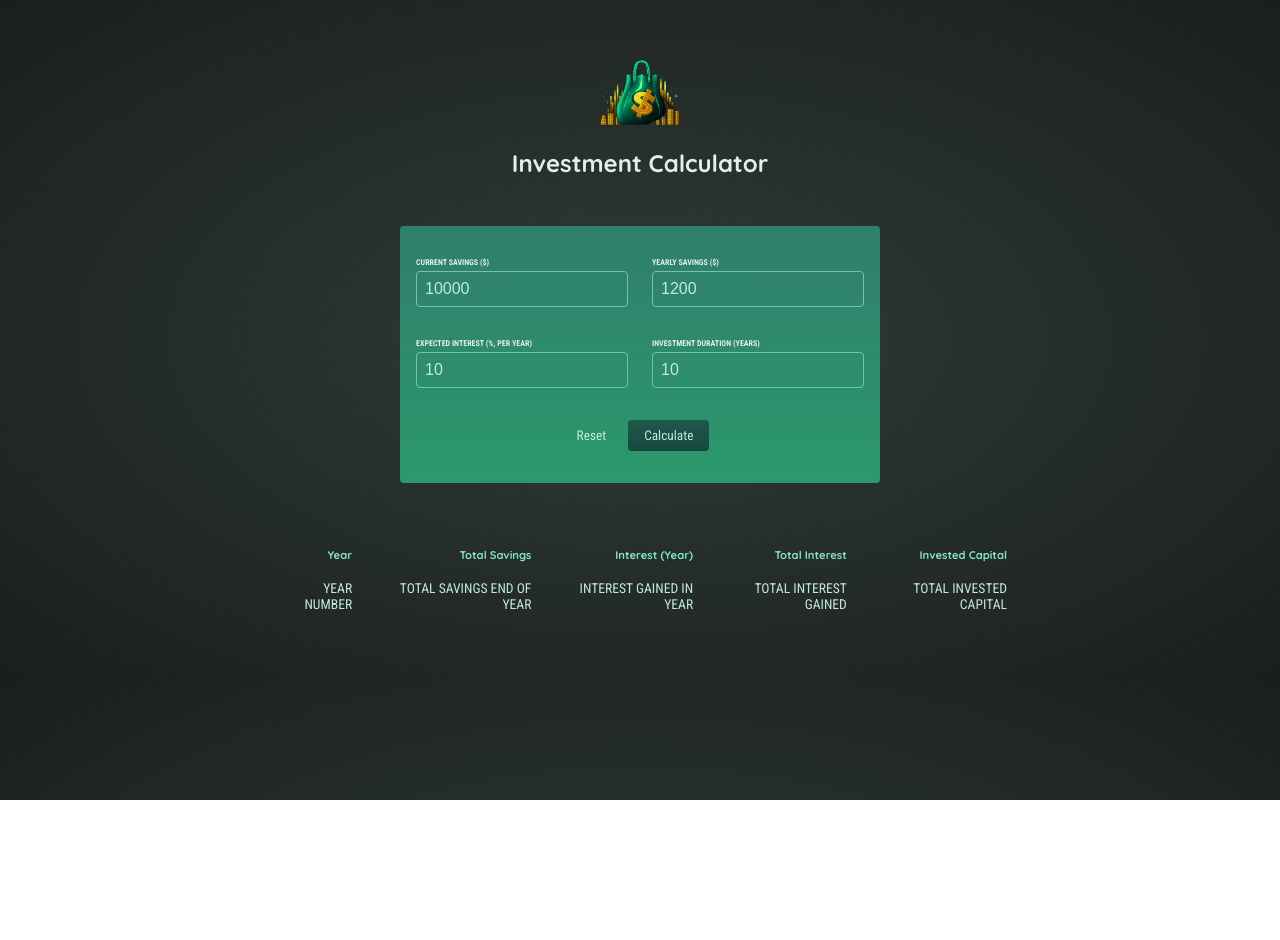
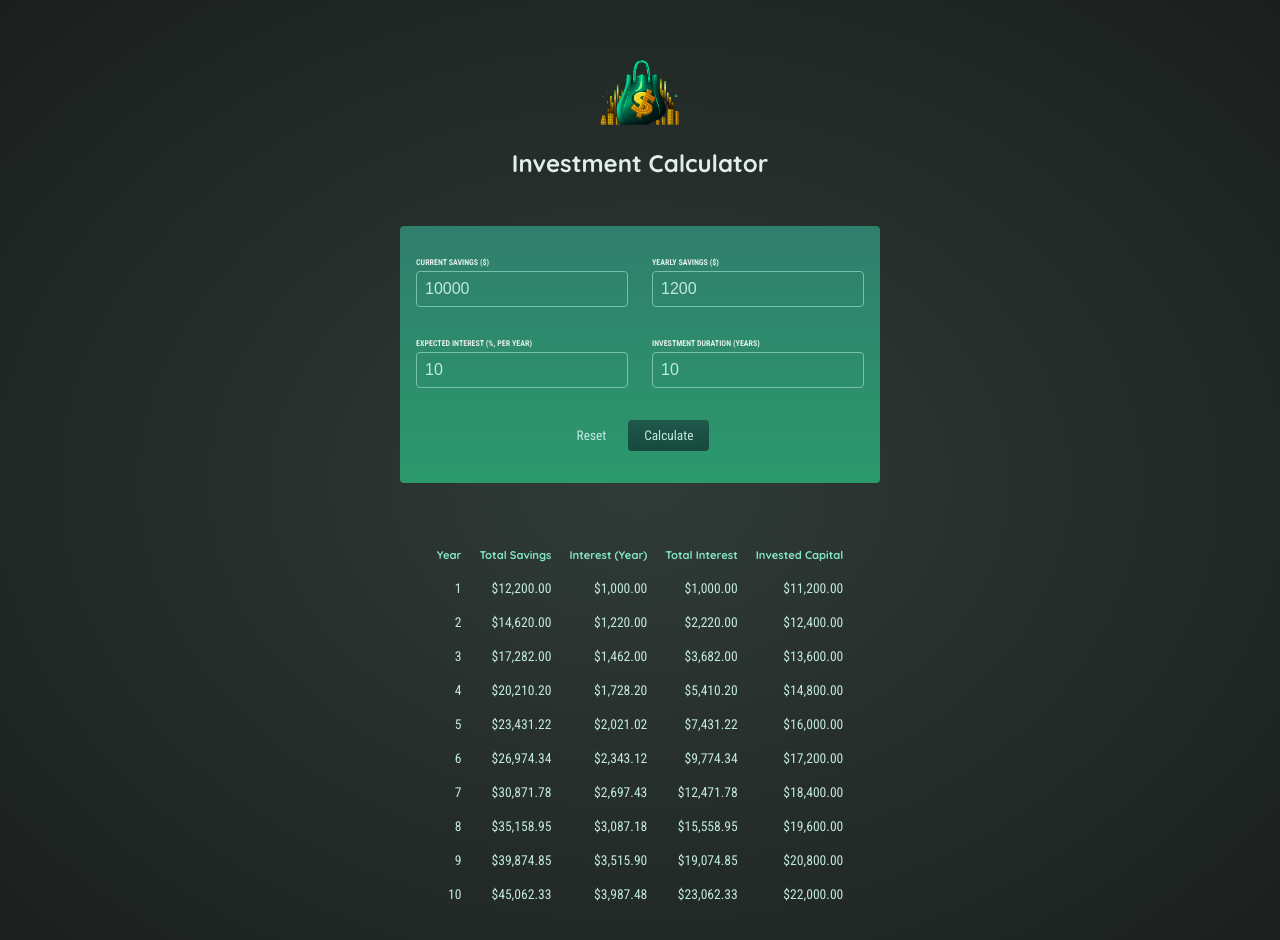
Before and after one commit to willl-8523/React-Investment-Calculator, a React (Create React App) app: page / in a window 1280 px wide. Both pictures are taken after a click on the button "Calculate". Shown: the top 940 px of the page. Before the commit the page ends 800 px from the top, so only its background shows below. Built offline with nearby package versions, Linux system fonts and the light colour scheme.

Commit message:
Display data

```diff
--- a/src/components/ResultsTable/ResultsTable.js
+++ b/src/components/ResultsTable/ResultsTable.js
@@ -1,6 +1,13 @@
 import React from 'react';
 
-const ResultsTable = () => {
+const formatter = new Intl.NumberFormat('en-US', {
+  style: 'currency',
+  currency: 'USD',
+  minimumFractionDigits: 2,
+  maximumFractionDigits: 2,
+});
+
+const ResultsTable = (props) => {
   return (
     <table className="result">
       <thead>
@@ -13,6 +20,27 @@
         </tr>
       </thead>
       <tbody>
+        {props.data.map((yearData) => (
+          <tr key={yearData.year}>
+            <td>{yearData.year}</td>
+            <td>{formatter.format(yearData.savingsEndOfYear)}</td>
+            <td>{formatter.format(yearData.yearlyInterest)}</td>
+            <td>
+              {formatter.format(
+                yearData.savingsEndOfYear -
+                  props.initialInvestment -
+                  yearData.yearlyContribution * yearData.year
+              )}
+            </td>
+            <td>
+              {formatter.format(
+                props.initialInvestment +
+                  yearData.yearlyContribution * yearData.year
+              )}
+            </td>
+          </tr>
+        ))}
+        {/*
           <tr>
             <td>YEAR NUMBER</td>
             <td>TOTAL SAVINGS END OF YEAR</td>
@@ -20,6 +48,7 @@
             <td>TOTAL INTEREST GAINED</td>
             <td>TOTAL INVESTED CAPITAL</td>
           </tr>
+        */}
       </tbody>
     </table>
   );
```
Lines whose indentation alone changed are shown as unchanged.
